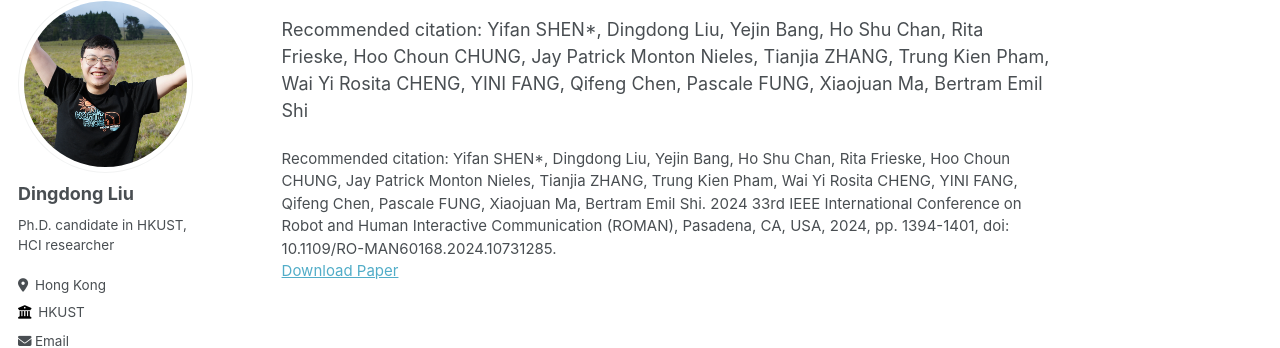
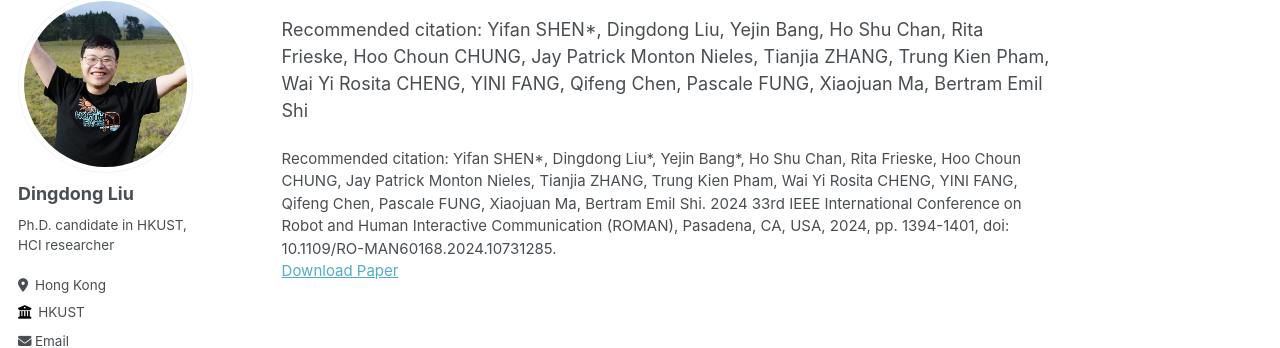
Before and after one commit to Dingdong-LIU/Dingdong-LIU.github.io, a Jekyll site: the page built from _publications/2024-ROMAN24-DialogueArchitecture.md, in a window 1280 px wide and 900 px high, scrolled down 447 px. Shown: the part 111-459 px from the top of the window. Built offline with Jekyll 4.4.1, drawn with Linux system fonts in a browser that asks for light colours; some web fonts are replaced.

```diff
--- a/_publications/2024-ROMAN24-DialogueArchitecture.md
+++ b/_publications/2024-ROMAN24-DialogueArchitecture.md
@@ -6,7 +6,7 @@ excerpt: 'The project focuses on enhancing humanoid robots&apos; performance in
 date: 16/7/2024
 venue: 'ROMAN &apos;24'
 paperurl: 'https://dingdong-liu.github.io/files/ROMAN24-DialogueArchitecture.pdf'
-citation: 'Yifan SHEN*, Dingdong Liu, Yejin Bang, Ho Shu Chan, Rita Frieske, Hoo Choun CHUNG, Jay Patrick Monton Nieles, Tianjia ZHANG, Trung Kien Pham, Wai Yi Rosita CHENG, YINI FANG, Qifeng Chen, Pascale FUNG, Xiaojuan Ma, Bertram Emil Shi. 2024 33rd IEEE International Conference on Robot and Human Interactive Communication (ROMAN), Pasadena, CA, USA, 2024, pp. 1394-1401, doi: 10.1109/RO-MAN60168.2024.10731285.'
+citation: 'Yifan SHEN*, Dingdong Liu*, Yejin Bang*, Ho Shu Chan, Rita Frieske, Hoo Choun CHUNG, Jay Patrick Monton Nieles, Tianjia ZHANG, Trung Kien Pham, Wai Yi Rosita CHENG, YINI FANG, Qifeng Chen, Pascale FUNG, Xiaojuan Ma, Bertram Emil Shi. 2024 33rd IEEE International Conference on Robot and Human Interactive Communication (ROMAN), Pasadena, CA, USA, 2024, pp. 1394-1401, doi: 10.1109/RO-MAN60168.2024.10731285.'
 ---
 The project focuses on enhancing humanoid robots&apos; performance in conducting patient interviews by developing a dialogue system architecture. Humanoid robots offer a unique advantage in utilizing verbal and behavioral cues during interviews. However, the human-like appearance can create expectations of human-level performance, leading to interaction quality degradation if not met. The project introduces a dialogue system architecture that includes a nested inner real-time control loop to enhance the robot&apos;s responsiveness based on the concept of &quot;stance.&quot; This architecture also expands the dialogue state to monitor task progress and human engagement. Experiments with the proposed architecture demonstrate improved performance in terms of response timeliness and user impressions during patient interviews.
 
```
